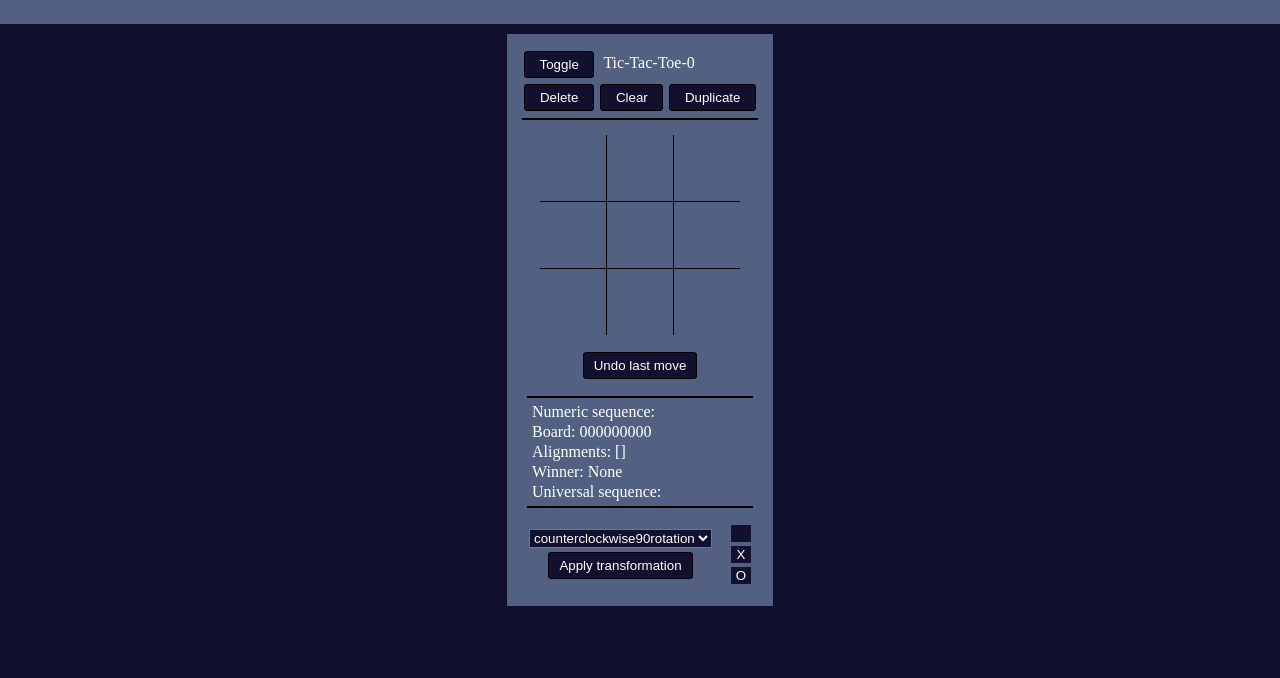
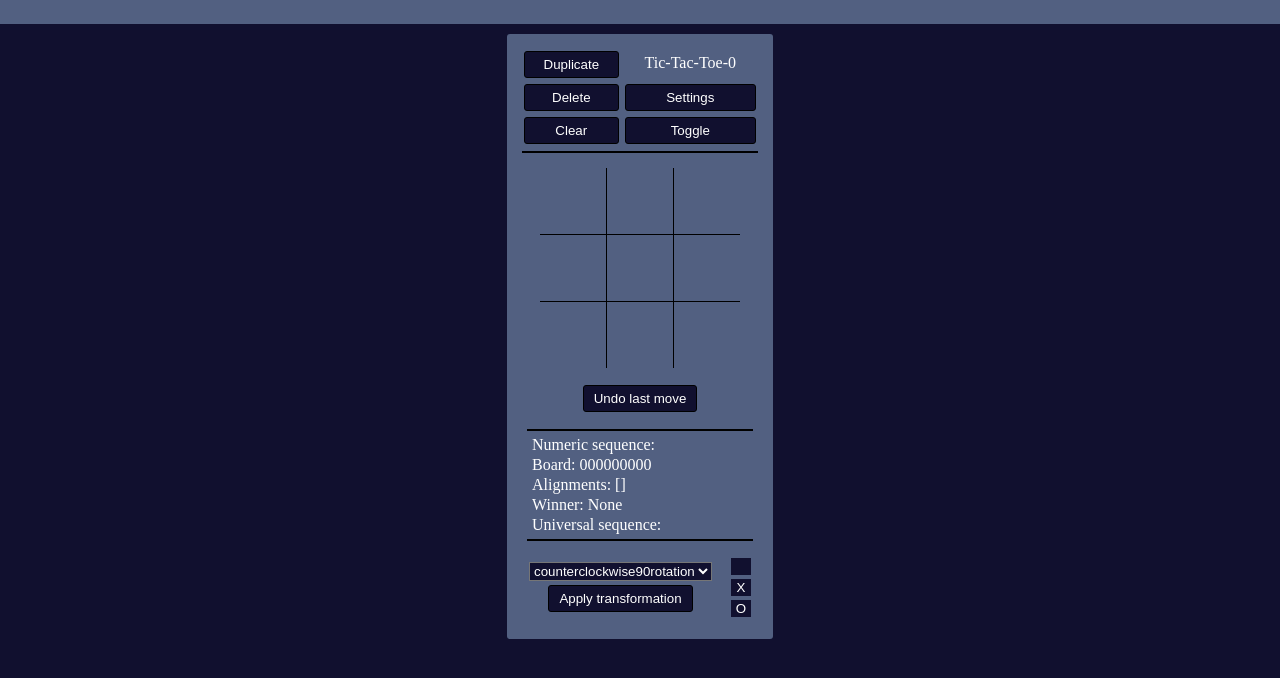
Before and after one commit to MattiagCosta/TicTacToeIDE, a plain HTML site: page index.html in a window 1280 px wide. Shown: the part 66-744 px from the top of the page. Drawn offline with Linux system fonts and the light colour scheme.

Commit message:
Added settings

```diff
--- a/index.html
+++ b/index.html
@@ -13,7 +13,7 @@
 		<h1>Tic-Tac-Toe IDE</h1>
 		<div>
 			<button id="newTicTacToe">New</button>
-			<button id="deleteEveryTicTacToe">Delete all</button>
+			<button id="deleteEveryTicTacToe" class="danger_button">Delete all</button>
 		</div>
 	</div>
 	<main id="main"></main>
--- a/main.css
+++ b/main.css
@@ -1,6 +1,6 @@
 :root{
-	--hover-color: rgb(185, 175, 61);
-	--secondary-hover-color: rgb(214, 66, 66);
+	--selection-color: rgb(185, 175, 61);
+	--danger-color: rgb(214, 66, 66);
 	--main-color: rgb(17, 16, 47);
 	--div-color: rgb(82, 96, 129);
 }
@@ -18,6 +18,10 @@ div{
 	margin: 5px;
 }
 
+p{
+	margin-block: 2px;
+}
+
 button{
 	appearance: none;
 	background-color: var(--main-color);
@@ -29,8 +33,12 @@ button{
 }
 
 button:hover{
-	background-color: var(--hover-color);
+	background-color: var(--selection-color);
 	color: black;
+}
+
+button:hover.danger_button{
+	background-color: var(--danger-color);
 }
 
 #menu{
@@ -55,6 +63,7 @@ main{
 	background-color: var(--div-color);
 	padding: 10px;
 	margin: 5px;
+	border-radius: 3px;
 }
 
 .head_div{
@@ -63,15 +72,36 @@ main{
 	margin-bottom: 5px;
 }
 
+.duplicate_button{
+	grid-column-start: 1;
+	grid-column-end: 2;
+}
+
 .name{
 	grid-column-start: 2;
 	grid-column-end: 4;
 	margin: 5px;
+	text-align: center;
+}
+
+.delete_button{
+	grid-column-start: 1;
+	grid-column-end: 2;
+}
+
+.settings_button{
+	grid-column-start: 2;
+	grid-column-end: 4;
+}
+
+.clear_button{
+	grid-column-start: 1;
+	grid-column-end: 2;
 }
 
 .toggle_button{
-	grid-column-start: 1;
-	grid-column-end: 2;
+	grid-column-start: 2;
+	grid-column-end: 4;
 }
 
 .body_div{
@@ -95,6 +125,7 @@ main{
 	margin-block: 10px;
 	font-family: Consolas, 'Courier New', monospace;
 	font-size: 20pt;
+	cursor: pointer;
 }
 
 .board_table td{
@@ -102,6 +133,7 @@ main{
 	height: 5vw;
 	text-align: center;
 	cursor: pointer;
+	cursor: inherit;
 }
 
 @media only screen and (max-width: 1000px){
@@ -109,16 +141,6 @@ main{
 		width: 50px;
 		height: 50px;
 	}
-}
-
-.board_table td:hover{
-	background-color: var(--hover-color);
-	color: black;
-}
-
-.board_table td:hover.taken{
-	background-color: var(--secondary-hover-color);
-	color: black;
 }
 
 .board_table tr:nth-child(2){
@@ -157,6 +179,28 @@ select{
 	border: black;
 }
 
+.settings_div{
+	border-top: 2px solid black;
+}
+
+.type_div p{
+	display: inline;
+}
+
+.board_table td:hover.hover{
+	background-color: var(--selection-color);
+	color: black;
+}
+
+.board_table td:hover.hover.taken{
+	background-color: var(--danger-color);
+	color: black;
+}
+
+.hidden_cursor{
+	cursor: none;
+}
+
 .hidden{
 	display: none;
 }
--- a/main.js
+++ b/main.js
@@ -3,6 +3,24 @@ var id_number = 0;
 var TicTacToe_list = [];
 
 const default_info = {empty:'',first_player:'X',second_player:'O',numeric_sequence:''};
+
+const settings = [
+	{
+		type:'Hide',
+		option:'hidden',
+		targets:['undo_move_button','data_div','numeric_sequence','board','alignments','winner','universal_sequence','transformations_div','markers_div']
+	},
+	{
+		type:'Unable hover',
+		option:'hover',
+		targets:['board_table td']
+	},
+	{
+		type:'Disable cursor',
+		option:'hidden_cursor',
+		targets:['board_table']
+	}
+];
 
 const transformations = {
 	'counterclockwise90rotation':{'0':'6','1':'3','2':'0','3':'7','4':'4','5':'1','6':'8','7':'5','8':'2'},
@@ -267,29 +285,18 @@ class TicTacToe{
 				body_div.classList.add('hidden');
 			}
 		});
-		head_div.appendChild(toggle_button);
 
 		const name = document.createElement('p');
 		name.classList.add('name');
 		name.innerHTML = id;
-		head_div.appendChild(name);
 
 		const delete_button = document.createElement('button');
 		delete_button.classList.add('delete_button');
+		delete_button.classList.add('danger_button');
 		delete_button.innerHTML = 'Delete';
 		delete_button.addEventListener('click', function(){
 			RemoveTicTacToe(id);
 		});
-		head_div.appendChild(delete_button);
-
-		const clear_button = document.createElement('button');
-		clear_button.classList.add('clear_button');
-		clear_button.innerHTML = 'Clear';
-		clear_button.addEventListener('click', function(){
-			t.info = {...default_info};
-			t.Update();
-		});
-		head_div.appendChild(clear_button);
 
 		const duplicate_button = document.createElement('button');
 		duplicate_button.classList.add('duplicate_button');
@@ -297,9 +304,34 @@ class TicTacToe{
 		duplicate_button.addEventListener('click', function(){
 			DuplicateTicTacToeDefaultId(t.id);
 		});
+
+		const clear_button = document.createElement('button');
+		clear_button.classList.add('clear_button');
+		clear_button.classList.add('danger_button');
+		clear_button.innerHTML = 'Clear';
+		clear_button.addEventListener('click', function(){
+			t.info = {...default_info};
+			t.Update();
+		});
+
+		const settings_button = document.createElement('button');
+		settings_button.classList.add('settings_button');
+		settings_button.innerHTML = 'Settings';
+		settings_button.addEventListener('click', function(){
+			if(settings_div.classList.contains('hidden')){
+				settings_div.classList.remove('hidden');
+			}
+			else{
+				settings_div.classList.add('hidden');
+			}
+		});
+
 		head_div.appendChild(duplicate_button);
-
-		main_div.appendChild(head_div);
+		head_div.appendChild(name);
+		head_div.appendChild(delete_button);
+		head_div.appendChild(settings_button);
+		head_div.appendChild(clear_button);
+		head_div.appendChild(toggle_button);
 
 		const body_div = document.createElement('div');
 		body_div.classList.add('body_div');
@@ -332,13 +364,14 @@ class TicTacToe{
 		}
 		board_table_div.appendChild(board_table);
 
-		const undo_button = document.createElement('button');
-		undo_button.innerHTML = 'Undo last move';
-		undo_button.addEventListener('click', function(){
+		const undo_move_button = document.createElement('button');
+		undo_move_button.classList.add('undo_move_button');
+		undo_move_button.innerHTML = 'Undo last move';
+		undo_move_button.addEventListener('click', function(){
 			t.UndoLastMove();
 			t.Update();
 		});
-		board_table_div.appendChild(undo_button);
+		board_table_div.appendChild(undo_move_button);
 
 		body_div.appendChild(board_table_div);
 
@@ -429,6 +462,63 @@ class TicTacToe{
 
 		body_div.appendChild(markers_div);
 
+		const settings_div = document.createElement('div');
+		settings_div.classList.add('settings_div');
+		settings_div.classList.add('hidden');
+		const callback_function = function(selector, option){
+			const targets = body_div.querySelectorAll(`.${selector}`);
+			for(let target of targets){
+				if(target.classList.contains(option)){
+					target.classList.remove(option);
+				}
+				else{
+					target.classList.add(option);
+				}
+			}
+		};
+		for(let setting of settings){
+			const setting_div = document.createElement('div');
+			const type_div = document.createElement('div');
+			type_div.classList.add('type_div');
+			const type = document.createElement('p');
+			type.innerHTML = setting.type;
+			type_div.appendChild(type);
+			const checkbox = document.createElement('input');
+			checkbox.type = 'checkbox';
+			checkbox.checked = false;
+			checkbox.addEventListener('change', function(){
+				const inputs = setting_div.querySelectorAll('div input');
+				for(let input of inputs){
+					if(input.checked != this.checked){
+						input.checked = this.checked;
+						input.dispatchEvent(new Event('change'));
+					}
+				}
+			});
+			type_div.appendChild(checkbox);
+			setting_div.appendChild(type_div);
+			for(let target of setting.targets){
+				const target_div = document.createElement('div');
+				const target_input = document.createElement('input');
+				const target_input_id = id + setting.type + target;
+				target_input.id = target_input_id;
+				target_input.type = 'checkbox';
+				target_input.checked = setting.hide;
+				target_input.addEventListener('change', function(){
+					callback_function(target, setting.option);
+				});
+				target_div.appendChild(target_input);
+				const target_label = document.createElement('label');
+				target_label.htmlFor = target_input_id;
+				target_label.innerHTML = target;
+				target_div.appendChild(target_label);
+				setting_div.appendChild(target_div);
+			}
+			settings_div.appendChild(setting_div);
+		}
+
+		main_div.appendChild(head_div);
+		main_div.appendChild(settings_div);
 		main_div.appendChild(body_div);
 
 		document.getElementById('main').appendChild(main_div);
```
